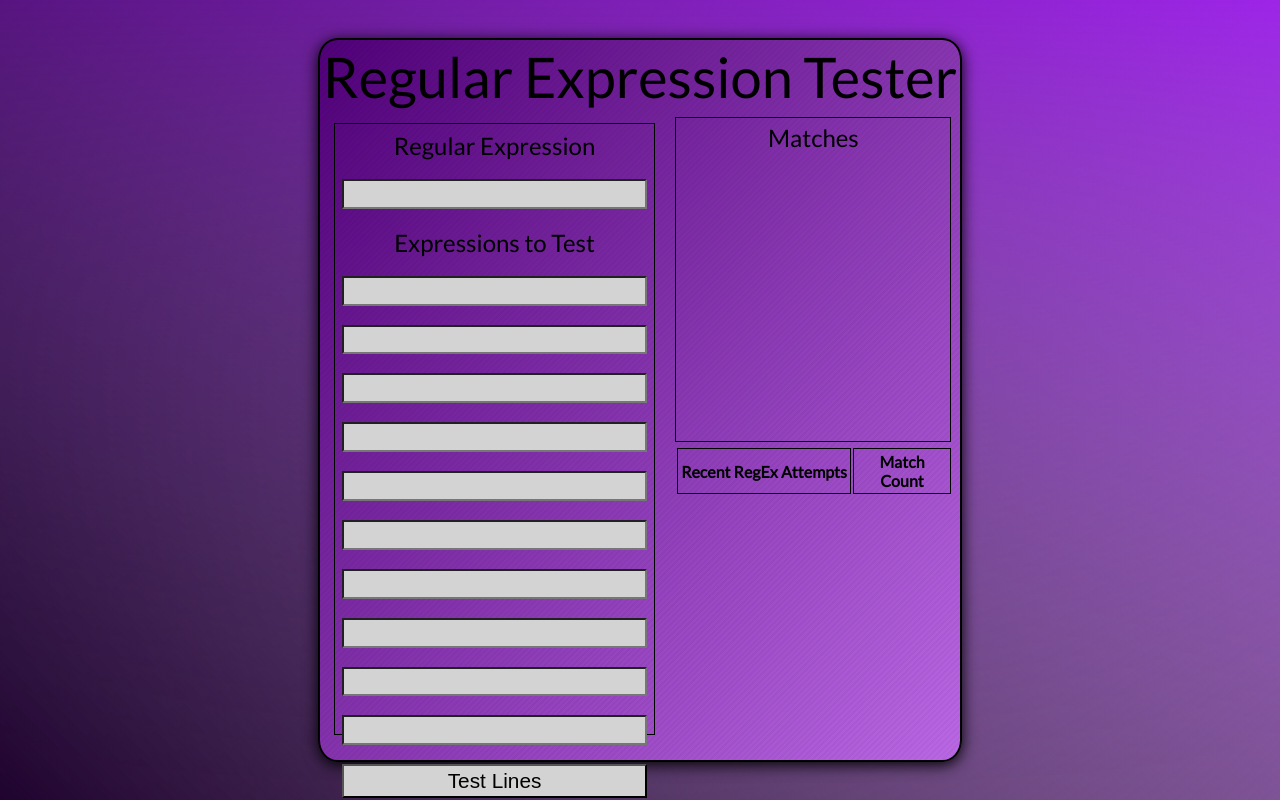
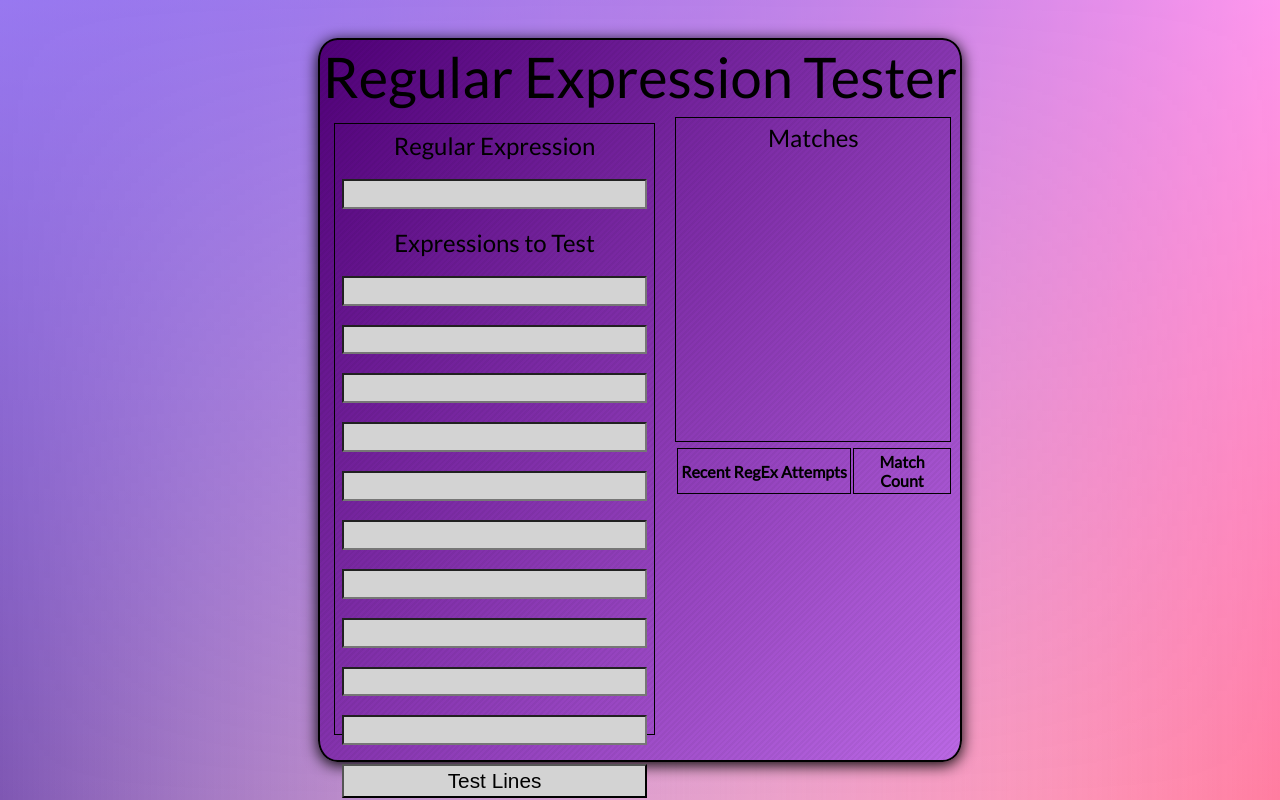
Before and after one commit to andyjonesdev/regex-tester, a PHP site: page / in a window 1280 px wide. Run offline with PHP 8.4, Linux system fonts and the light colour scheme; data that the repository does not hold is empty.

Commit message:
Updated CSS styles, changed body gradient color

```diff
--- a/styles.css
+++ b/styles.css
@@ -13,20 +13,20 @@ html {
 body {
     background:
 	linear-gradient(
-		#bb34ff,
-		transparent
-        ),
-    linear-gradient(
-        -45deg,
-        #bd85d9,
+		rgb(50, 50, 205),
 		transparent
 	),
 	linear-gradient(
-		45deg,
-		#230432,
+		90deg,
+		rgb(127, 87, 179),
+		transparent
+	),
+	linear-gradient(
+		-90deg,
+		rgb(255, 125, 160),
 		transparent
 	);
-    background-blend-mode: multiply;
+    background-blend-mode: screen;
     height: 100vh;
     width: 100vw;
     font-size: 100%;
@@ -60,9 +60,6 @@ body {
     flex-direction:row;
     height: 90%;
 }
-
-
-
 
 
 /* Regex, TestLine section styles */
@@ -108,9 +105,6 @@ label {
 }
 
 
-
-
-
 /* Successful matches styles */
 #matches {
     display: flex;
@@ -136,12 +130,13 @@ ul {
 }
 
 li.error {
-    color: red;
+    color: rgb(255, 0, 0);
 }
 
 li.success {
-    color: green;
+    color: rgb(98, 225, 69);
 }
+
 
 /* Recent attempts styles */
 #attempts {
```
